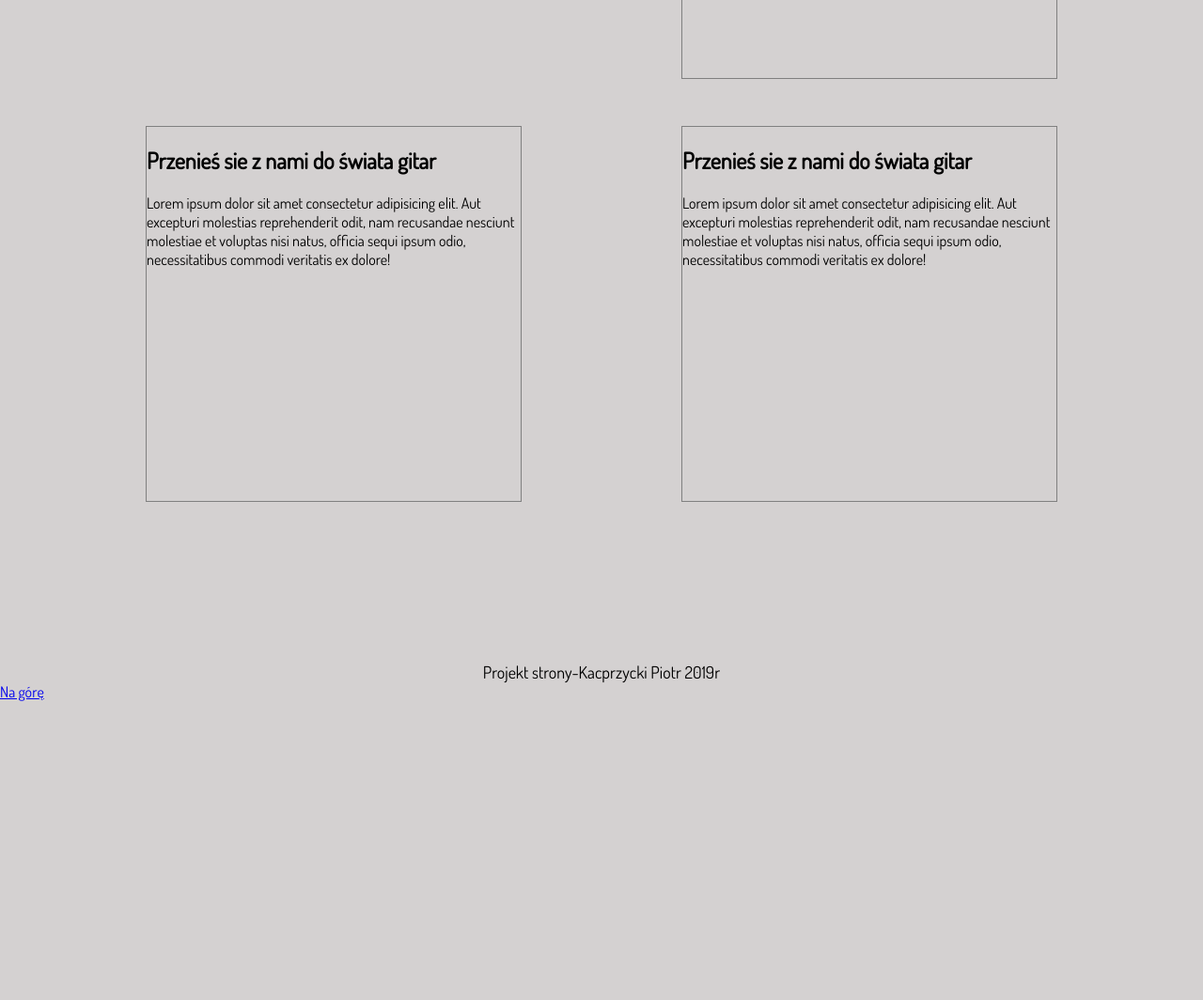
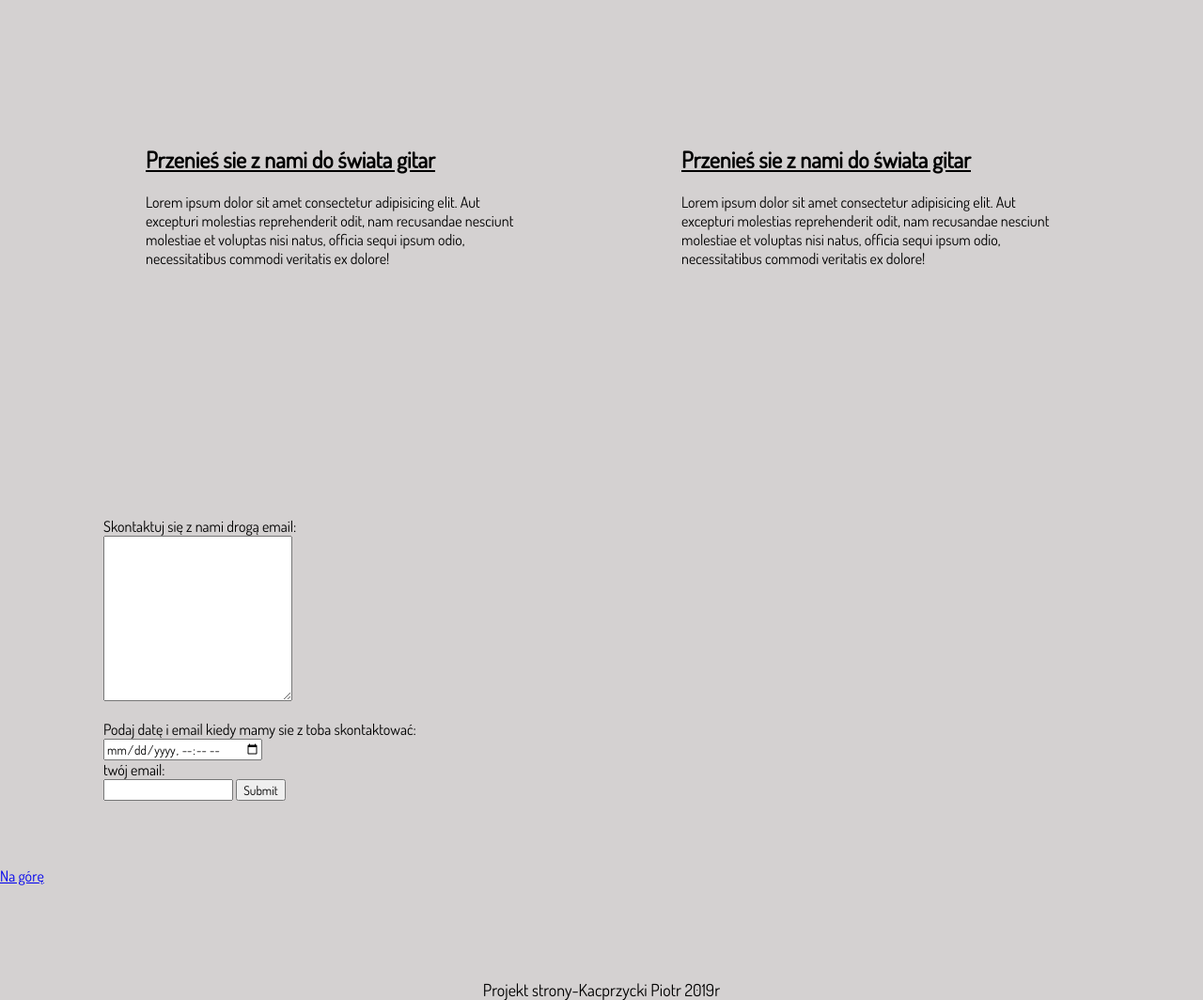
Before and after one commit to Piotr-Kacprzycki/Homepage, a plain HTML site: page oferta.html in a window 1280 px wide. Shown: the part 1260-2324 px from the top of the page at 94% size. Before the commit the page ends 2006 px from the top, so only its background shows below. Drawn offline with Linux system fonts and the light colour scheme.

Commit message:
new textarea and changes in media subpage

```diff
--- a/oferta.html
+++ b/oferta.html
@@ -43,7 +43,7 @@
         <!--content-->
         <section class="main__article1 ">
 
-            <h2 class="main__header1 ">Przenieś sie z nami do świata gitar </h2>
+            <h2 class="main__header ">Przenieś sie z nami do świata gitar </h2>
 
             <P class="heading__par1 ">Lorem ipsum dolor sit amet consectetur adipisicing elit. Aut excepturi molestias reprehenderit odit, nam recusandae nesciunt molestiae et voluptas nisi natus, officia sequi ipsum odio, necessitatibus commodi veritatis ex dolore!</P>
 
@@ -53,7 +53,7 @@
         <section class="main__article2 ">
 
 
-            <h2 class="main__header2 ">dkfjdklfdjvklcj</h2>
+            <h2 class="main__header ">dkfjdklfdjvklcj</h2>
             <p class="header__par2 ">Lorem ipsum dolor sit amet consectetur adipisicing elit. Fuga qui ab quod molestiae mollitia sequi molestias placeat pariatur accusamus fugiat non consequatur culpa nisi illo, iure cupiditate! Esse, iusto eius!</p>
 
 
@@ -61,7 +61,7 @@
         <section class="main__article3 ">
 
 
-            <h2 class="main__header3 ">dkjsokdijsoidsoc</h2>
+            <h2 class="main__header">dkjsokdijsoidsoc</h2>
             <p class="header__par3 ">Lorem ipsum dolor sit amet, consectetur adipisicing elit. Quae vitae impedit minus ipsum reiciendis quam fugit eligendi laudantium. Dolor iste, nobis natus doloribus hic possimus velit totam iusto commodi repudiandae!</p>
 
 
@@ -76,7 +76,7 @@
 
         <section class="main__article4 ">
 
-            <h2 class="main__header4 ">Przenieś sie z nami do świata gitar </h2>
+            <h2 class="main__header">Przenieś sie z nami do świata gitar </h2>
 
             <P class="heading__par4 ">Lorem ipsum dolor sit amet consectetur adipisicing elit. Aut excepturi molestias reprehenderit odit, nam recusandae nesciunt molestiae et voluptas nisi natus, officia sequi ipsum odio, necessitatibus commodi veritatis ex dolore!</P>
 
@@ -84,7 +84,7 @@
         </section>
         <section class="main__article5 ">
 
-            <h2 class="main__header5 ">Przenieś sie z nami do świata gitar </h2>
+            <h2 class="main__header ">Przenieś sie z nami do świata gitar </h2>
 
             <P class="heading__par5 ">Lorem ipsum dolor sit amet consectetur adipisicing elit. Aut excepturi molestias reprehenderit odit, nam recusandae nesciunt molestiae et voluptas nisi natus, officia sequi ipsum odio, necessitatibus commodi veritatis ex dolore!</P>
 
@@ -92,12 +92,91 @@
         </section>
         <section class="main__article6 ">
 
-            <h2 class="main__header6 ">Przenieś sie z nami do świata gitar </h2>
+            <h2 class="main__header ">Przenieś sie z nami do świata gitar </h2>
 
             <P class="heading__par6 ">Lorem ipsum dolor sit amet consectetur adipisicing elit. Aut excepturi molestias reprehenderit odit, nam recusandae nesciunt molestiae et voluptas nisi natus, officia sequi ipsum odio, necessitatibus commodi veritatis ex dolore!</P>
 
 
+
         </section>
+
+
+        <aside class="aside__contact">
+
+
+
+
+
+
+
+
+            <form class="email__contact">
+                <P>
+
+                    <label for="textarea">Skontaktuj się z nami drogą email:</label><br>
+                    <textarea name="textarea" id="textarea" cols="30" rows="10"></textarea>
+
+
+
+
+                </P>
+
+                <p>
+
+
+
+                </p>
+
+                <label for="calendar">Podaj datę i email kiedy mamy sie z toba skontaktować:</label><br>
+                <input type="datetime-local" name="calendar" id="calendar"><br>
+                <label for="email">twój email:</label><br>
+
+                <input email="send__email" id="send__email">
+                <input type="submit">
+            </form>
+
+
+
+
+
+
+
+
+
+
+        </aside>
+
+
+
+
+
+
+
+
+
+
+
+
+
+
+
+
+
+
+
+
+
+
+
+
+
+
+
+
+
+
+
+
 
 
 
@@ -144,12 +223,12 @@
     </main>
 
 
-
+    <a href="#">Na górę</a>
 
     <footer class="footer__page ">Projekt strony-Kacprzycki Piotr 2019r</footer>
 
 
-    <a href=" ">Na górę</a>
+
 
 
 
--- a/style.css
+++ b/style.css
@@ -95,6 +95,10 @@
     -moz-transform: scale(1.2);
 }
 
+.main__header {
+    text-decoration: underline;
+}
+
 .main__article1 {
     width: 400px;
     height: 400px;
@@ -116,23 +120,22 @@
 .main__article4 {
     width: 400px;
     height: 400px;
-                border: 1px solid gray;
     margin-top: 50px;
 }
 
 .main__article5 {
     width: 400px;
     height: 400px;
-                border: 1px solid gray;
     margin-top: 50px;
 }
 
 .main__article6 {
     width: 400px;
     height: 400px;
-                border: 1px solid gray;
     margin-top: 50px;
 }
+
+
 /*Wizytowka*/
 
 .card {
@@ -180,3 +183,12 @@
     font-size: 18px;
     text-align: center;
     margin-top: 100px;
+}
+
+
+/*aside*/
+
+.aside__contact {
+    margin-left: 40px;
+    margin-right: auto;
+}
```
Also changed, not shown: index.html (+1 -1 lines), media.html (+20 -1 lines), personal.html (+1 -1 lines). Lines whose indentation alone changed are shown as unchanged.
